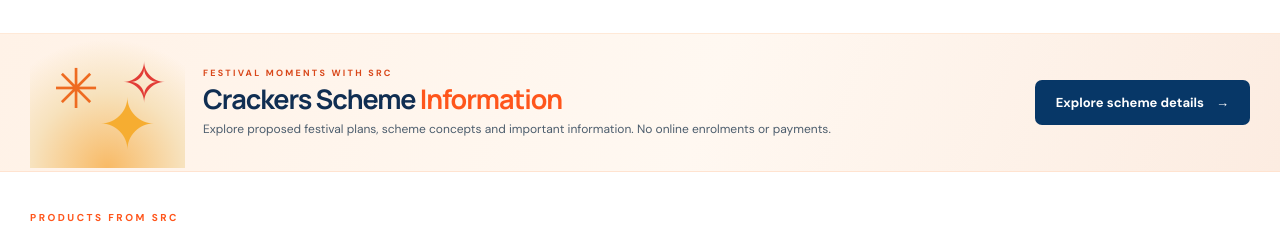
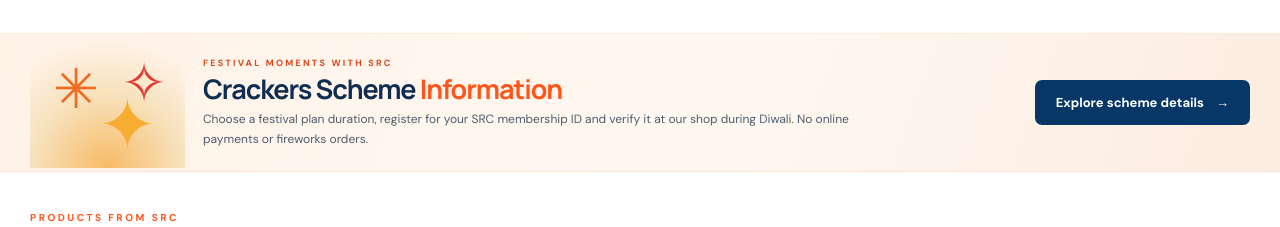
Before and after one commit to bv-prasanna/SRC, a plain HTML site: page index.html in a window 1280 px wide. Shown: the part 939-1166 px from the top of the page. Drawn offline with Linux system fonts and the light colour scheme; no server answers.

Commit message:
docs(ui): clarify that free festival membership registration is available, but online funds are not

```diff
--- a/index.html
+++ b/index.html
@@ -13,7 +13,7 @@
 <div class="hero" aria-label="Featured SRC campaigns"><div id="heroStage"></div><button class="hero-arrow prev" aria-label="Previous promotion" onclick="SRC.slide(-1)">‹</button><button class="hero-arrow next" aria-label="Next promotion" onclick="SRC.slide(1)">›</button><div class="hero-dots" id="heroDots"></div></div>
 <div class="benefits"><div class="wrap benefit-items"><div class="benefit"><span class="benefit-icon">◇</span><span><strong>Quality products</strong><small>For homes & businesses</small></span></div><div class="benefit"><span class="benefit-icon">⌖</span><span><strong>Proudly based in Bengaluru</strong><small>Serving local customers</small></span></div><div class="benefit"><span class="benefit-icon">▣</span><span><strong>Three focused departments</strong><small>More services coming soon</small></span></div><div class="benefit"><span class="benefit-icon">◎</span><span><strong>Bulk & business enquiries</strong><small>Supplies for organisations</small></span></div></div></div>
 <section class="wrap home-departments"><div class="section-head"><div><span class="eyebrow">Shop by business</span><h2>Explore SRC Enterprises</h2><p>Three specialist departments, each with its own products and services.</p></div><span class="home-section-side">More sections can be added anytime</span></div><div class="department-grid" id="departmentCards"></div></section>
-<section class="scheme-teaser" aria-label="Crackers scheme information"><div class="wrap scheme-teaser-inner"><div class="scheme-teaser-art" aria-hidden="true"><span class="teaser-spark teaser-spark-a">✳</span><span class="teaser-spark teaser-spark-b">✧</span><span class="teaser-spark teaser-spark-c">✦</span></div><div class="scheme-teaser-copy"><div class="eyebrow">Festival moments with SRC</div><h2>Crackers Scheme <span>Information</span></h2><p>Explore proposed festival plans, scheme concepts and important information. No online enrolments or payments.</p></div><button class="btn scheme-cta" onclick="SRC.openScheme()">Explore scheme details <span aria-hidden="true">→</span></button></div></section>
+<section class="scheme-teaser" aria-label="Crackers scheme information"><div class="wrap scheme-teaser-inner"><div class="scheme-teaser-art" aria-hidden="true"><span class="teaser-spark teaser-spark-a">✳</span><span class="teaser-spark teaser-spark-b">✧</span><span class="teaser-spark teaser-spark-c">✦</span></div><div class="scheme-teaser-copy"><div class="eyebrow">Festival moments with SRC</div><h2>Crackers Scheme <span>Information</span></h2><p>Choose a festival plan duration, register for your SRC membership ID and verify it at our shop during Diwali. No online payments or fireworks orders.</p></div><button class="btn scheme-cta" onclick="SRC.openScheme()">Explore scheme details <span aria-hidden="true">→</span></button></div></section>
 <section class="wrap featured-block"><div class="section-head"><div><span class="eyebrow">Products from SRC</span><h2>Featured products</h2><p>Explore published housekeeping and stationery products in their own collections.</p></div><div class="featured-tabs" role="group" aria-label="Featured product department"><button id="feat-housekeeping" class="active" onclick="SRC.featured('housekeeping')">Housekeeping</button><button id="feat-stationery" onclick="SRC.featured('stationery')">Stationery</button></div></div><div class="product-grid home-products" id="featuredProducts"><div class="empty"><h3>Connecting to our catalogue…</h3></div></div><div class="featured-footer"><button class="btn outline" id="featuredViewAll" onclick="SRC.openDepartment('housekeeping')">View all housekeeping products →</button></div></section>
 <div class="wrap section home-trust"><div class="trust-card"><div><span class="eyebrow">SRC Enterprises · Bengaluru</span><h2>Everyday supplies for the spaces that matter.</h2><p>Explore our independently managed departments for homes, schools, offices and businesses. For volume requirements, contact SRC through the relevant department.</p><button class="btn orange" onclick="SRC.openDepartment('housekeeping')">Browse housekeeping →</button></div><div class="trust-card-art"><img src="https://images.unsplash.com/photo-1513542789411-b6a5d4f31634?w=850&q=80&fit=crop" alt="Stationery workspace" loading="lazy"></div></div></div>
 </section>
```
